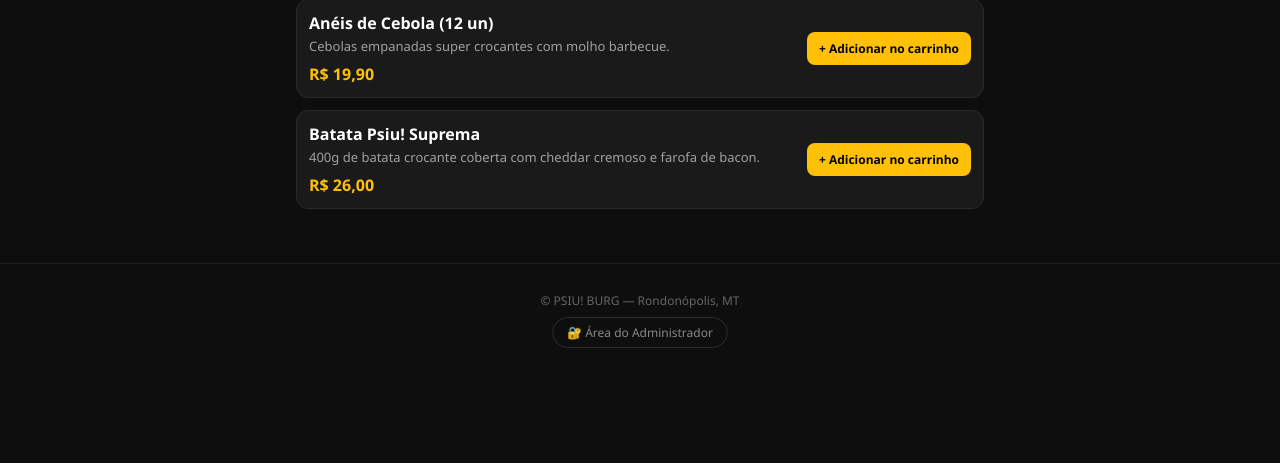
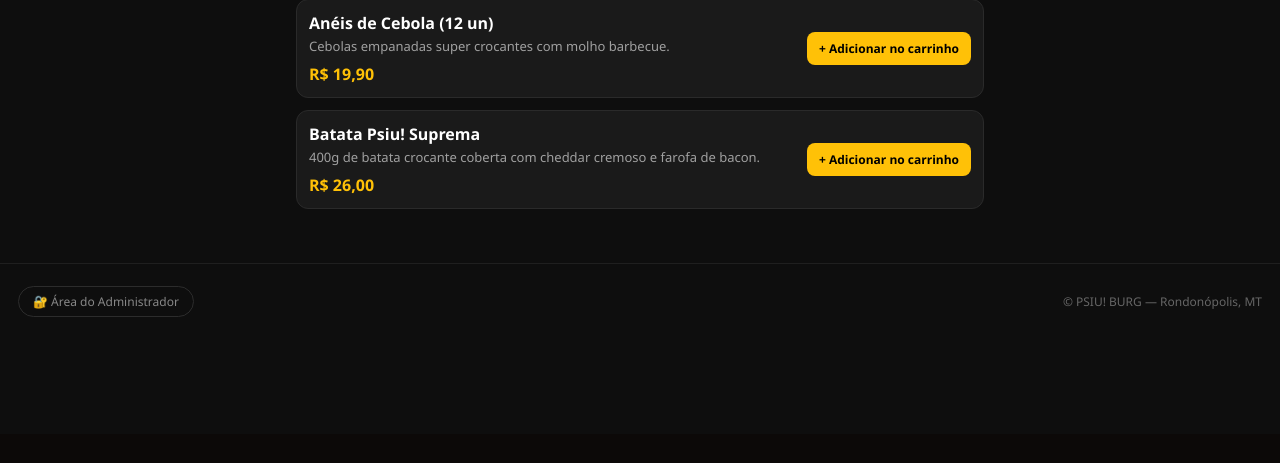
Before and after one commit to dicasdapoliii/psiuburg, a Flask app: page / in a window 1280 px wide. Shown: the part 1314-1777 px from the top of the page. After the commit the page ends 1631 px from the top, so only its background shows below. Run offline with Flask 3, Linux system fonts and the light colour scheme; data comes from the database, SQL or seed files in the repository.

Commit message:
Update footer and loading status in index.html

```diff
--- a/templates/index.html
+++ b/templates/index.html
@@ -80,12 +80,14 @@
             align-items: center; font-weight: 800; cursor: pointer; box-shadow: 0 8px 25px rgba(255, 193, 7, 0.35); z-index: 20;
         }
 
+        /* Rodape com botao do administrador no canto esquerdo */
         footer {
-            text-align: center; padding: 28px 16px 20px; color: #666; font-size: 12px;
+            display: flex; justify-content: space-between; align-items: center; flex-wrap: wrap; gap: 10px;
+            padding: 22px 18px; color: #666; font-size: 12px;
             border-top: 1px solid #1f1f1f; margin-top: 30px;
         }
         .link-admin {
-            display: inline-block; margin-top: 8px; color: #888; text-decoration: none;
+            display: inline-block; color: #888; text-decoration: none;
             border: 1px solid #2c2c2c; padding: 6px 14px; border-radius: 20px; font-size: 12px;
         }
         .link-admin:hover { color: var(--amarelo); border-color: var(--amarelo); }
@@ -167,7 +169,7 @@
 <header>
     <img src="/logo" alt="{{ nome_loja }}" class="logo-destaque">
     <div class="topo-acoes">
-        <div class="status-pill" id="statusLojaPill">● Aberto para pedidos</div>
+        <div class="status-pill" id="statusLojaPill">● Carregando...</div>
         <button class="btn-conta" id="btnMinhaConta" onclick="abrirModalConta()">👤 Faça login para efetuar seu pedido</button>
         <a href="https://www.instagram.com/psiuburg?knvt=aWxnNmx1b3F1MWV3" target="_blank" class="btn-insta">
             <svg width="15" height="15" viewBox="0 0 24 24" fill="none" stroke="currentColor" stroke-width="2.2" stroke-linecap="round" stroke-linejoin="round">
@@ -191,8 +193,8 @@
 <div class="container" id="listaProdutos">Carregando cardápio...</div>
 
 <footer>
+    <a href="/painel" class="link-admin">🔐 Área do Administrador</a>
     <div>© {{ nome_loja }} — Rondonópolis, MT</div>
-    <a href="/painel" class="link-admin">🔐 Área do Administrador</a>
 </footer>
 
 <div class="barra-carrinho" id="barraCarrinho" onclick="abrirCheckout()">
@@ -444,7 +446,7 @@
 </div>
 
 <script>
-    let DADOS = { produtos: [], adicionais: [], chave_pix: "", whatsapp: "", loja_aberta: true };
+    let DADOS = { produtos: [], adicionais: [], chave_pix: "", whatsapp: "", loja_aberta: false };
     let categoriaAtual = "Todos";
     let carrinho = [];
     let produtoSelecionado = null;
```
